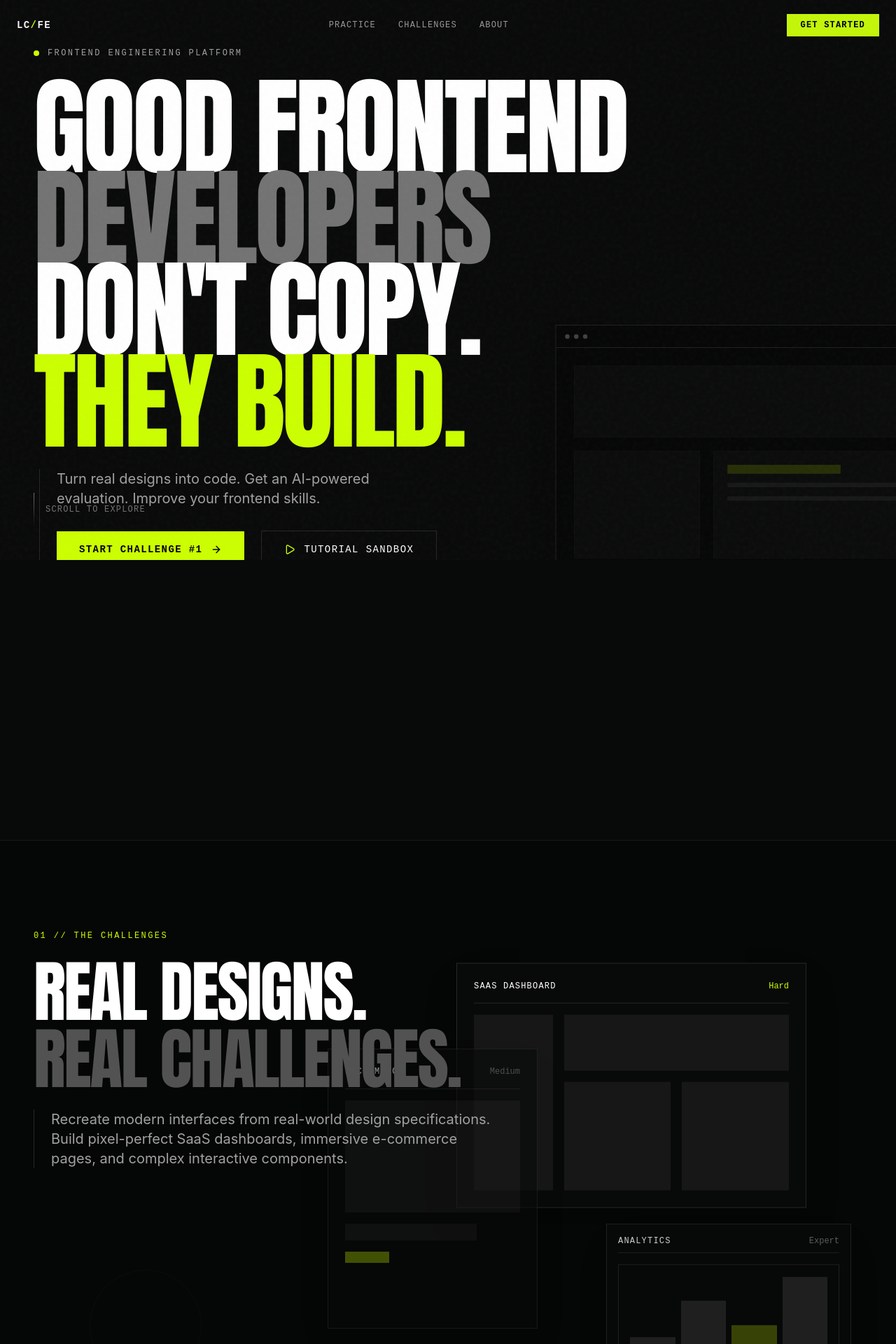
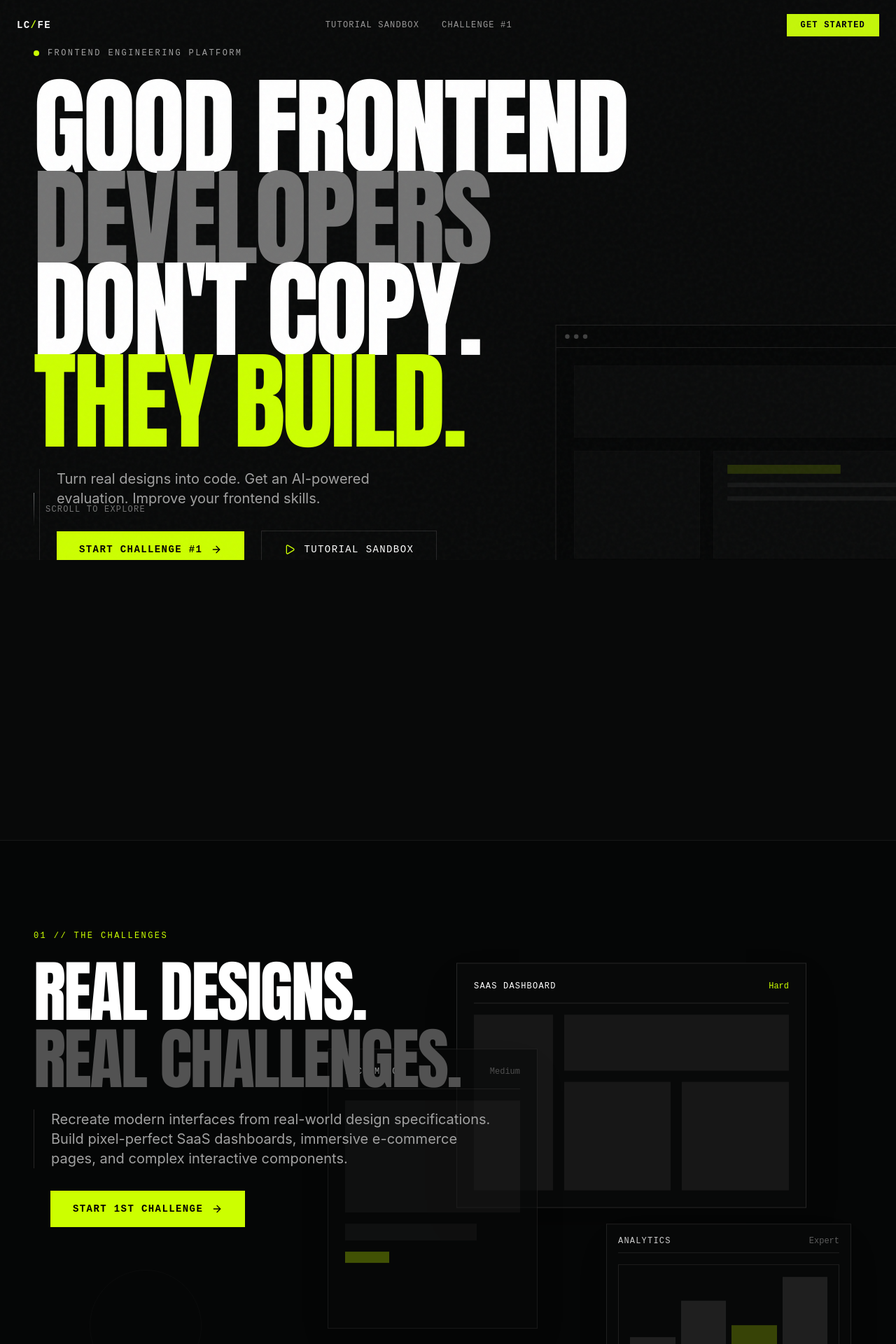
Before and after one commit to abhisumat10-prog/Darling-Special-, a React (Vite) app: page / in a window 1280 px wide. Shown: the top 1920 px of the page at 70% size. Built offline with nearby package versions, Linux system fonts and the light colour scheme.

Commit message:
feat: Add redirection buttons for tutorial sandbox in Get Started and 1st challenge in ChallengeSection

```diff
--- a/src/components/landing/ChallengeSection.tsx
+++ b/src/components/landing/ChallengeSection.tsx
@@ -1,5 +1,6 @@
 import { useRef } from 'react';
 import { motion, useScroll, useTransform } from 'motion/react';
+import { ArrowRight } from 'lucide-react';
 
 export default function ChallengeSection() {
   const containerRef = useRef<HTMLDivElement>(null);
@@ -29,9 +30,20 @@ export default function ChallengeSection() {
             <span className="text-neutral-600">Real Challenges.</span>
           </h2>
 
-          <p className="text-xl text-neutral-400 font-body border-l border-neutral-800 pl-6">
+          <p className="text-xl text-neutral-400 font-body border-l border-neutral-800 pl-6 mb-8">
             Recreate modern interfaces from real-world design specifications. Build pixel-perfect SaaS dashboards, immersive e-commerce pages, and complex interactive components.
           </p>
+
+          {/* Button directing to 1st Challenge Sandbox */}
+          <div className="pl-6">
+            <a
+              href="/sandbox.html?mode=challenge1"
+              className="inline-flex items-center gap-3 bg-[#ccff00] text-black px-8 py-4 font-mono text-sm tracking-widest font-bold uppercase transition-all hover:bg-white hover:scale-105 pointer-events-auto"
+            >
+              Start 1st Challenge
+              <ArrowRight className="w-4 h-4" />
+            </a>
+          </div>
         </div>
 
       </div>
--- a/src/components/landing/Navbar.tsx
+++ b/src/components/landing/Navbar.tsx
@@ -8,19 +8,21 @@ export default function Navbar() {
       transition={{ duration: 0.8, ease: "easeOut" }}
       className="fixed top-0 left-0 right-0 z-50 flex items-center justify-between px-6 py-5 mix-blend-difference"
     >
-      <div className="font-mono text-sm tracking-widest font-bold uppercase text-white">
+      <a href="/" className="font-mono text-sm tracking-widest font-bold uppercase text-white">
         LC<span className="text-[#ccff00]">/</span>FE
+      </a>
+
+      <div className="hidden md:flex items-center gap-8 text-xs font-mono tracking-widest uppercase text-neutral-400">
+        <a href="/sandbox.html?mode=tutorial" className="hover:text-white transition-colors duration-300">Tutorial Sandbox</a>
+        <a href="/sandbox.html?mode=challenge1" className="hover:text-white transition-colors duration-300">Challenge #1</a>
       </div>
 
-      <div className="hidden md:flex items-center gap-8 text-xs font-mono tracking-widest uppercase text-neutral-400">
-        <a href="#" className="hover:text-white transition-colors duration-300">Practice</a>
-        <a href="#" className="hover:text-white transition-colors duration-300">Challenges</a>
-        <a href="#" className="hover:text-white transition-colors duration-300">About</a>
-      </div>
-
-      <button className="px-5 py-2 text-xs font-mono font-bold tracking-widest uppercase bg-[#ccff00] text-black hover:bg-white transition-colors duration-300">
+      <a
+        href="/sandbox.html?mode=tutorial"
+        className="px-5 py-2 text-xs font-mono font-bold tracking-widest uppercase bg-[#ccff00] text-black hover:bg-white transition-colors duration-300"
+      >
         Get Started
-      </button>
+      </a>
     </motion.nav>
   );
 }
```
